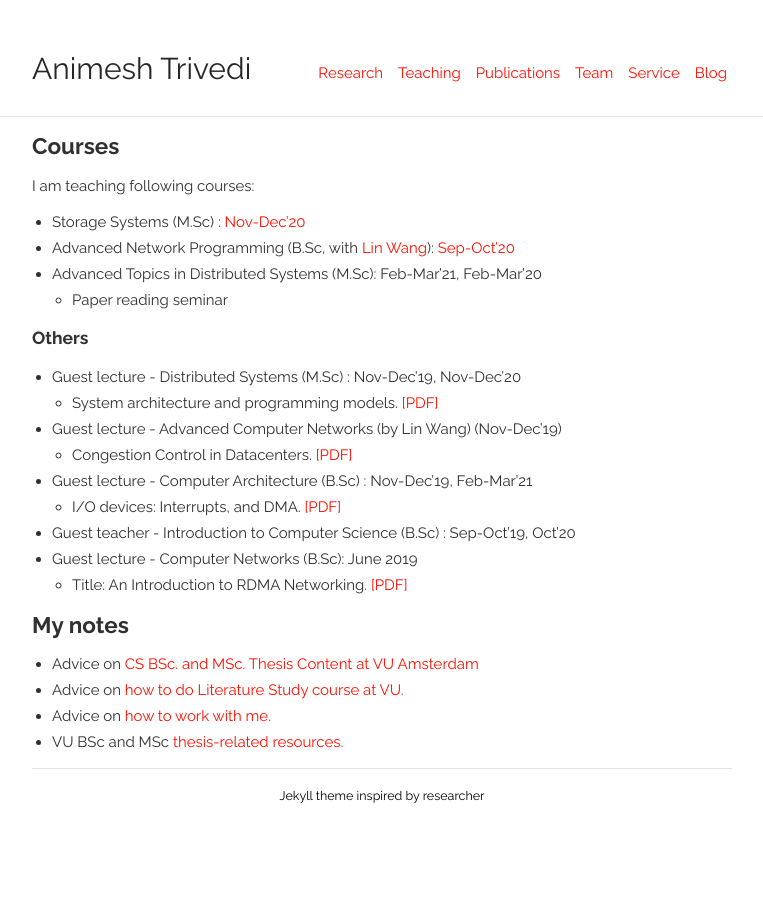
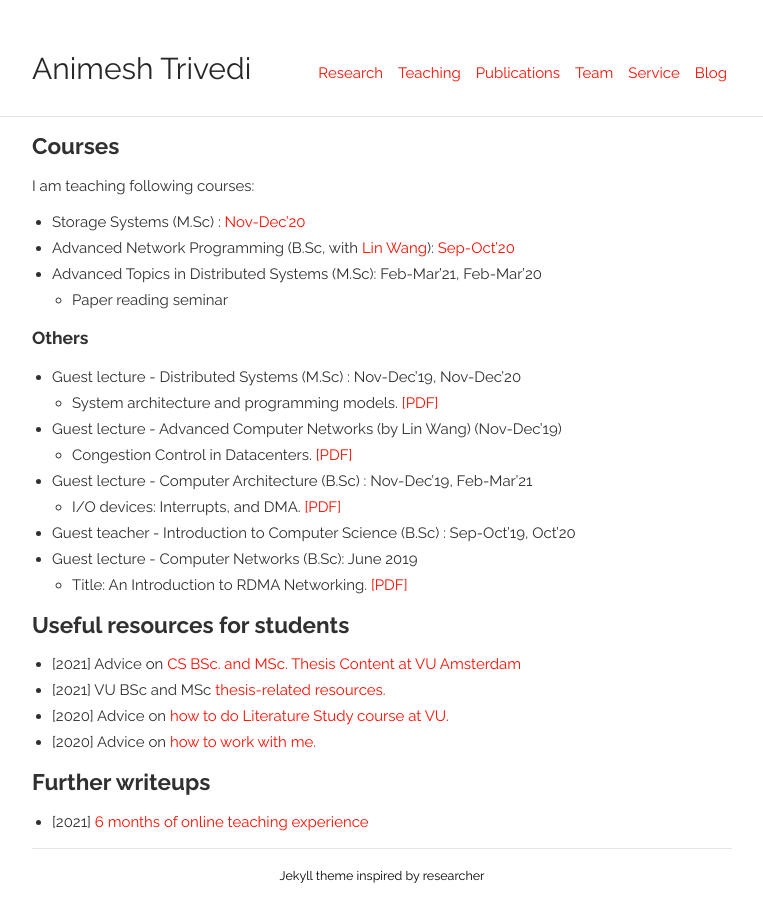
Before and after one commit to animeshtrivedi/animeshtrivedi.github.io, a Jekyll site: the page built from teaching.md, in a window 1280 px wide. Shown: the whole page, without its empty margins (258-1021 px from the left). Built offline with Jekyll 4.4.1, drawn with Linux system fonts in a browser that asks for light colours.

Commit message:
cleanup in organizing teaching write ups

```diff
--- a/teaching.md
+++ b/teaching.md
@@ -23,8 +23,11 @@ I am teaching following courses:
   * Guest lecture - Computer Networks (B.Sc): June 2019
     * Title: An Introduction to RDMA Networking. [[PDF]](https://github.com/animeshtrivedi/animeshtrivedi.github.io/raw/master/files/2019/2019-bsc-Introduction-to-RDMA-Networking.pdf)
 
-## My notes
-  * Advice on [CS BSc. and MSc. Thesis Content at VU Amsterdam](/thesis-content-advice/)
-  * Advice on [how to do Literature Study course at VU.](/lit-study/)
-  * Advice on [how to work with me.](/advice/)
-  * VU BSc and MSc [thesis-related resources.](/thesis-resources)
+## Useful resources for students
+  * [2021] Advice on [CS BSc. and MSc. Thesis Content at VU Amsterdam](/thesis-content-advice/)
+  * [2021] VU BSc and MSc [thesis-related resources.](/thesis-resources)
+  * [2020] Advice on [how to do Literature Study course at VU.](/lit-study/)
+  * [2020] Advice on [how to work with me.](/advice/)
+
+## Further writeups
+  * [2021] [6 months of online teaching experience](/2020-online-teaching/)
```
Also changed, not shown: _posts/2021-04-01-using-das.md (+3 -1 lines), _posts/2021-04-14-online-teaching.md (+1 -1 lines).
